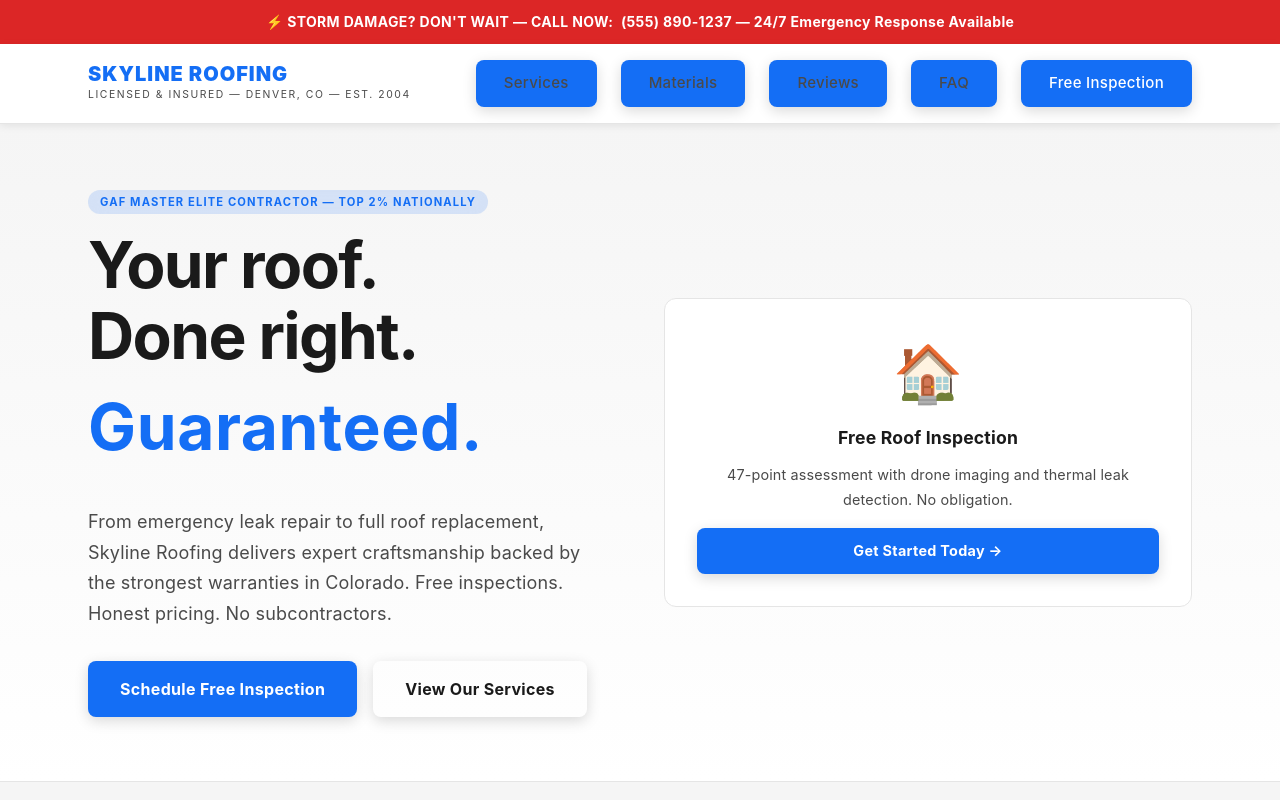
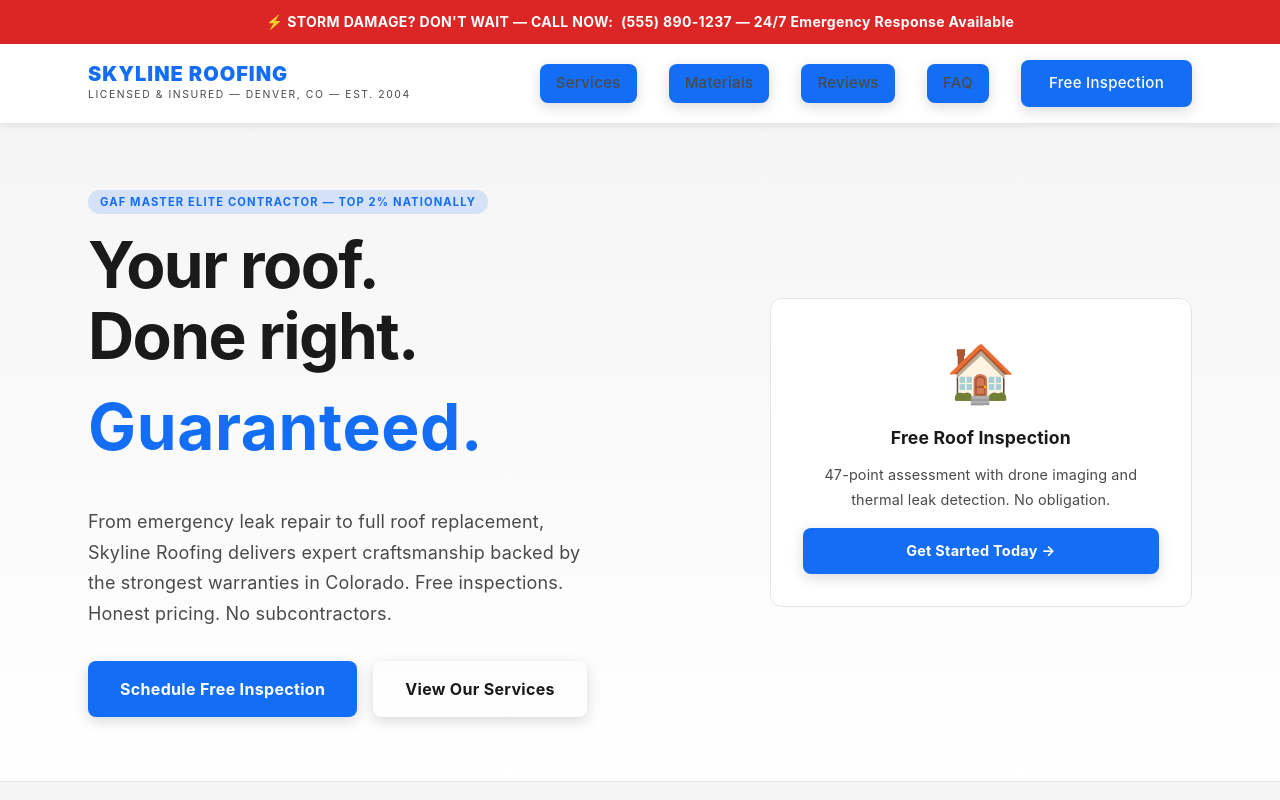
Before and after one commit to Adeshpreet-Singh/roofing, a Next.js app: page / in a window 1280 px wide. Shown: the top 800 px of the page. Built offline with nearby package versions, Linux system fonts and the light colour scheme.

Commit message:
Fix: improve hero layout ratio, increase nav button sizes, use 4-col services grid

```diff
--- a/app/page.tsx
+++ b/app/page.tsx
@@ -76,12 +76,12 @@
             <h1 style={{ fontSize: '1.25rem', fontWeight: 900, letterSpacing: '0.05em', color: 'var(--accent)' }}>SKYLINE ROOFING</h1>
             <p style={{ fontSize: '0.65rem', letterSpacing: '0.15em', color: '#4a4a4a', textTransform: 'uppercase' }}>Licensed & Insured — Denver, CO — Est. 2004</p>
           </div>
-          <div className="hidden md:flex items-center" style={{ gap: '1.5rem' }}>
-            <button onClick={() => scrollTo('services')} style={{ fontSize: '0.875rem', color: '#4a4a4a' }} className="btn hover:text-[var(--accent)]">Services</button>
-            <button onClick={() => scrollTo('materials')} style={{ fontSize: '0.875rem', color: '#4a4a4a' }} className="btn hover:text-[var(--accent)]">Materials</button>
-            <button onClick={() => scrollTo('testimonials')} style={{ fontSize: '0.875rem', color: '#4a4a4a' }} className="btn hover:text-[var(--accent)]">Reviews</button>
-            <button onClick={() => scrollTo('faq')} style={{ fontSize: '0.875rem', color: '#4a4a4a' }} className="btn hover:text-[var(--accent)]">FAQ</button>
-            <button onClick={() => scrollTo('contact')} className="btn btn">Free Inspection</button>
+          <div className="hidden md:flex items-center" style={{ gap: '2rem' }}>
+            <button onClick={() => scrollTo('services')} style={{ fontSize: '1rem', color: '#4a4a4a', padding: '0.5rem 1rem' }} className="btn hover:text-[var(--accent)]">Services</button>
+            <button onClick={() => scrollTo('materials')} style={{ fontSize: '1rem', color: '#4a4a4a', padding: '0.5rem 1rem' }} className="btn hover:text-[var(--accent)]">Materials</button>
+            <button onClick={() => scrollTo('testimonials')} style={{ fontSize: '1rem', color: '#4a4a4a', padding: '0.5rem 1rem' }} className="btn hover:text-[var(--accent)]">Reviews</button>
+            <button onClick={() => scrollTo('faq')} style={{ fontSize: '1rem', color: '#4a4a4a', padding: '0.5rem 1rem' }} className="btn hover:text-[var(--accent)]">FAQ</button>
+            <button onClick={() => scrollTo('contact')} className="btn btn" style={{ padding: '0.75rem 1.75rem' }}>Free Inspection</button>
           </div>
         </div>
       </nav>
@@ -90,8 +90,8 @@
         {/* 2. Hero Section */}
         <section className="hero">
           <div style={{ maxWidth: '72rem', margin: '0 auto', padding: '4rem 1.5rem' }} className="text-center md:text-left">
-            <div className="grid md:grid-cols-2 gap-12 items-center">
-              <div>
+            <div className="grid md:grid-cols-5 gap-8 items-center">
+              <div className="md:col-span-3">
                 <span className="badge" style={{ marginBottom: '1rem', display: 'inline-block' }}>GAF Master Elite Contractor — Top 2% Nationally</span>
                 <h2 className="heading" style={{ fontSize: 'clamp(2.5rem, 5vw, 4.5rem)', marginBottom: '1.5rem' }}>
                   Your roof.<br />Done right.<br /><span style={{ color: 'var(--accent)' }}>Guaranteed.</span>
@@ -104,7 +104,7 @@
                   <button onClick={() => scrollTo('services')} className="btn btn-outline" style={{ padding: '1rem 2rem', fontSize: '1rem' }}>View Our Services</button>
                 </div>
               </div>
-              <div className="card" style={{ textAlign: 'center' }}>
+              <div className="card md:col-span-2" style={{ textAlign: 'center' }}>
                 <div style={{ fontSize: '3.5rem', marginBottom: '0.5rem' }}>🏠</div>
                 <p style={{ fontWeight: 700, fontSize: '1.1rem', marginBottom: '0.5rem' }}>Free Roof Inspection</p>
                 <p style={{ color: '#4a4a4a', fontSize: '0.9rem', marginBottom: '1rem' }}>47-point assessment with drone imaging and thermal leak detection. No obligation.</p>
@@ -146,7 +146,7 @@
                 From minor repairs to complete replacements, our certified crews deliver quality workmanship on every project. All work includes cleanup, inspection, and warranty documentation.
               </p>
             </div>
-            <div className="grid md:grid-cols-2 lg:grid-cols-3 gap-6">
+            <div className="grid md:grid-cols-2 lg:grid-cols-4 gap-6">
               {services.map((s, i) => (
                 <div key={i} className="card">
                   <div style={{ fontSize: '2.5rem', marginBottom: '1rem' }}>{s.icon}</div>
@@ -423,7 +423,7 @@
                 <button className="btn" onClick={() => scrollTo('materials')} style={{ color: '#4a4a4a', fontSize: '0.85rem', background: 'none', border: 'none', cursor: 'pointer', textAlign: 'left', padding: 0 }}>Materials Guide</button>
                 <button className="btn" onClick={() => scrollTo('testimonials')} style={{ color: '#4a4a4a', fontSize: '0.85rem', background: 'none', border: 'none', cursor: 'pointer', textAlign: 'left', padding: 0 }}>Reviews</button>
                 <button className="btn" onClick={() => scrollTo('faq')} style={{ color: '#4a4a4a', fontSize: '0.85rem', background: 'none', border: 'none', cursor: 'pointer', textAlign: 'left', padding: 0 }}>FAQ</button>
-                <button className="btn" onClick={() => scrollTo('contact')} style={{ color: '#4a4a4a', fontSize: '0.85rem', background: 'none', border: 'none', cursor: 'pointer', textAlign: 'left', padding: 0 }}>Contact</button>
+                <button className="faq-toggle" onClick={() => scrollTo('contact')} style={{ color: '#4a4a4a', fontSize: '0.85rem', background: 'none', border: 'none', cursor: 'pointer', textAlign: 'left', padding: 0 }}>Contact</button>
               </div>
             </div>
             <div>
```
